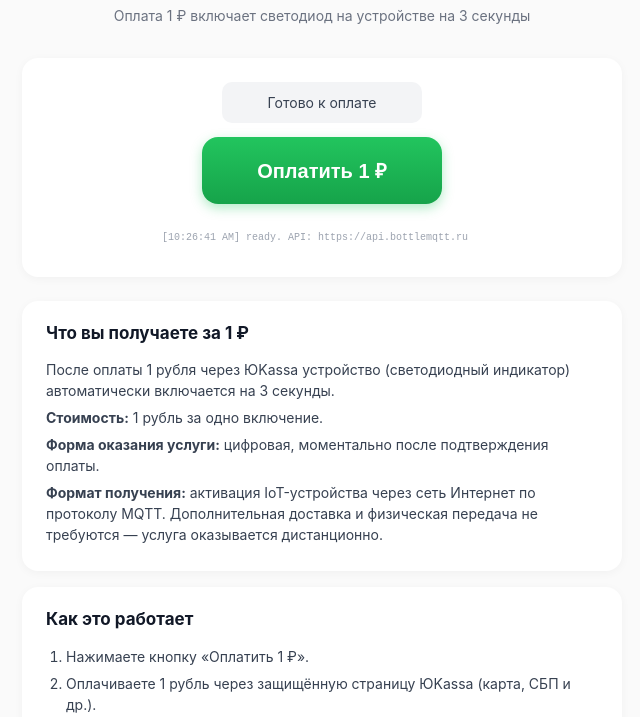
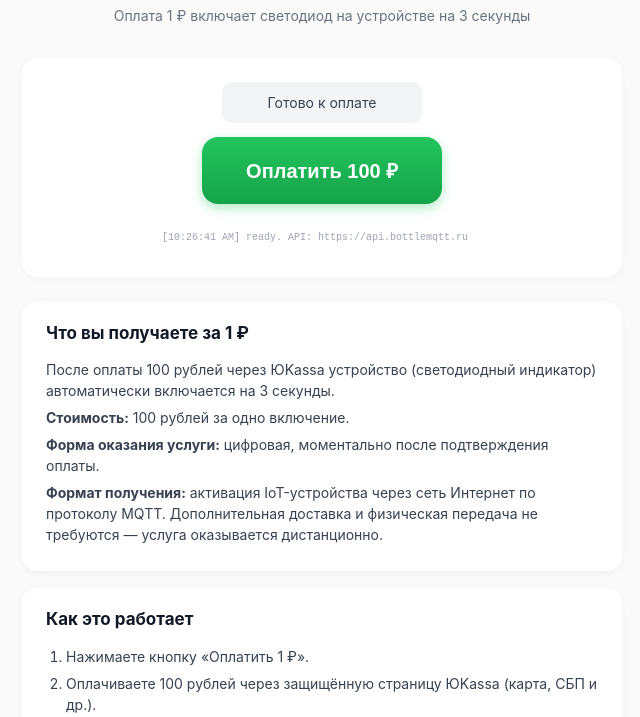
Before and after one commit to BottleMQTT/BottleMQTT.github.io, a plain HTML site: page index.html in a window 1280 px wide. Shown: the part 83-800 px from the top of the page, without its empty margins (318-958 px from the left). Drawn offline with Linux system fonts and the light colour scheme.

Commit message:
Change payment amount from 1 ₽ to 100 ₽

```diff
--- a/index.html
+++ b/index.html
@@ -115,14 +115,14 @@
 
   <div class="pay-block">
     <div id="status">Готово к оплате</div>
-    <button id="btn-pay">Оплатить 1 ₽</button>
+    <button id="btn-pay">Оплатить 100 ₽</button>
     <div id="log"></div>
   </div>
 
   <section>
     <h2>Что вы получаете за 1 ₽</h2>
-    <p>После оплаты 1 рубля через ЮKassa устройство (светодиодный индикатор) автоматически включается на 3 секунды.</p>
-    <p><strong>Стоимость:</strong> 1 рубль за одно включение.</p>
+    <p>После оплаты 100 рублей через ЮKassa устройство (светодиодный индикатор) автоматически включается на 3 секунды.</p>
+    <p><strong>Стоимость:</strong> 100 рублей за одно включение.</p>
     <p><strong>Форма оказания услуги:</strong> цифровая, моментально после подтверждения оплаты.</p>
     <p><strong>Формат получения:</strong> активация IoT-устройства через сеть Интернет по протоколу MQTT. Дополнительная доставка и физическая передача не требуются — услуга оказывается дистанционно.</p>
   </section>
@@ -131,7 +131,7 @@
     <h2>Как это работает</h2>
     <ol style="padding-left: 20px; font-size: 14px; color: #374151;">
       <li>Нажимаете кнопку «Оплатить 1&nbsp;₽».</li>
-      <li>Оплачиваете 1 рубль через защищённую страницу ЮKassa (карта, СБП и др.).</li>
+      <li>Оплачиваете 100 рублей через защищённую страницу ЮKassa (карта, СБП и др.).</li>
       <li>После подтверждения оплаты сервис отправляет команду на устройство.</li>
       <li>Светодиод горит 3 секунды и автоматически выключается.</li>
     </ol>
```
